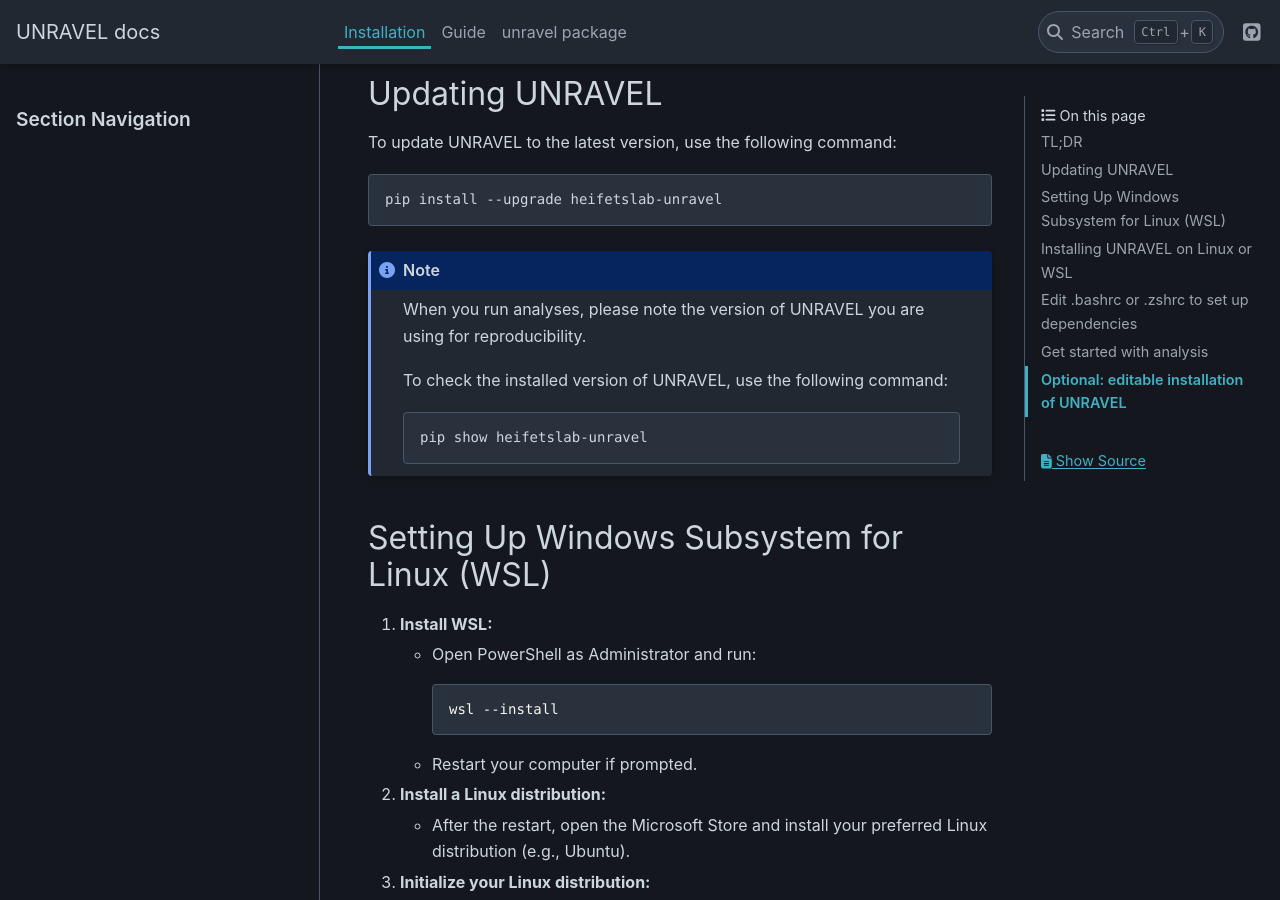
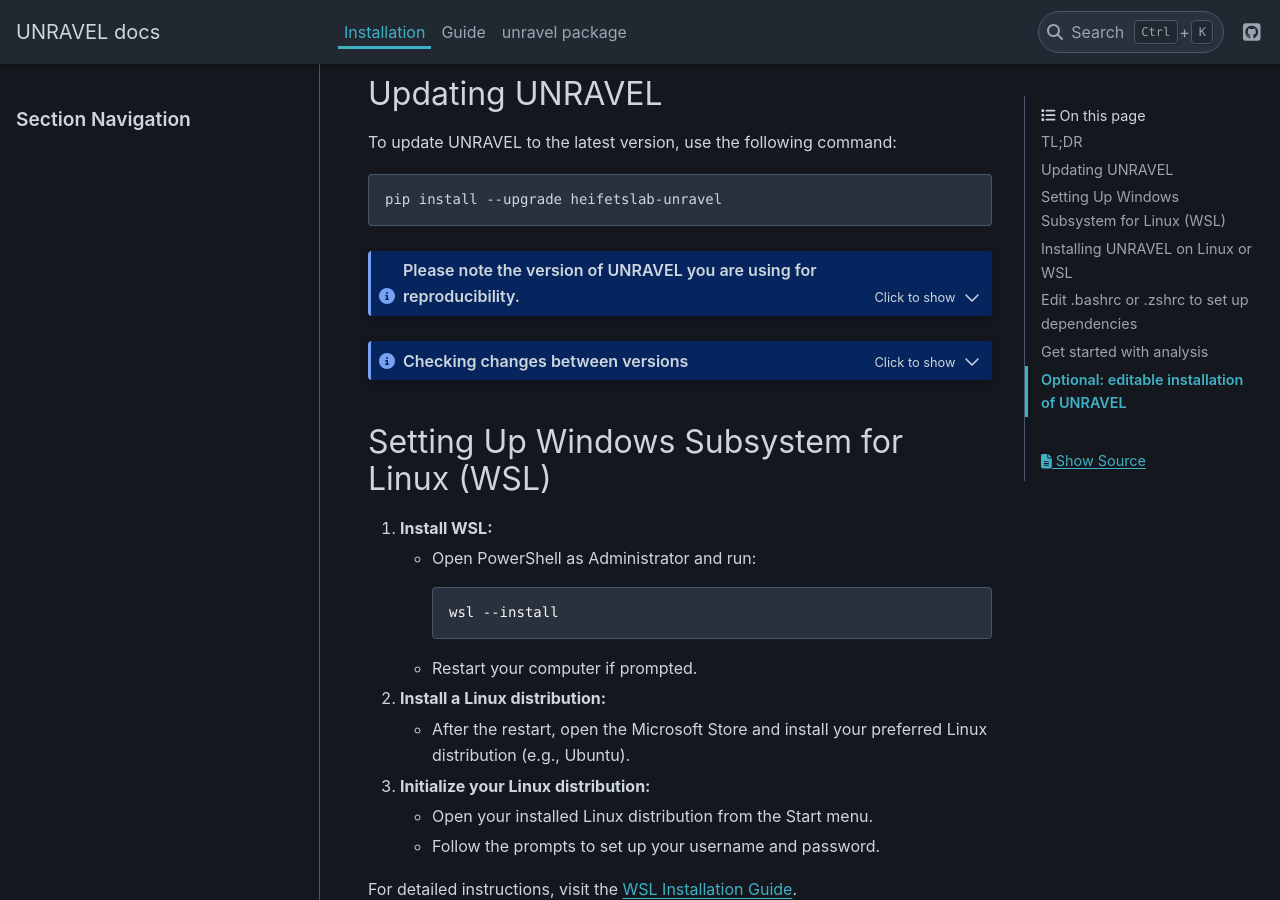
Before and after one commit to b-heifets/UNRAVEL, a Sphinx documentation site: the page built from unravel/docs/installation.md, in a window 1280 px wide and 900 px high, scrolled down 582 px. Built offline with Sphinx 7.4.7 and the PyData theme 0.15.4, drawn with Linux system fonts in a browser that asks for light colours; some of the changed lines change nothing that is shown.

Commit message:
Added notes related to checking the version and history of changes

````diff
--- a/unravel/docs/installation.md
+++ b/unravel/docs/installation.md
@@ -25,16 +25,28 @@
 pip install --upgrade heifetslab-unravel
 ```
 
-:::{note}
-When you run analyses, please note the version of UNRAVEL you are using for reproducibility.
+:::{admonition} Please note the version of UNRAVEL you are using for reproducibility.
+:class: note dropdown
 
 To check the installed version of UNRAVEL, use the following command:
 
 ```bash
 pip show heifetslab-unravel
+
 ```
+
+To check the latest version, go to the [heifetslab-unravel PyPI page](https://pypi.org/project/heifetslab-unravel/)
 :::
 
+:::{admonition} Checking changes between versions
+:class: note dropdown
+
+Releases and update notes for UNRAVEL can be found [here](https://github.com/b-heifets/UNRAVEL/releases) on GitHub .
+
+For more detailed information, you can view the commit history:
+* [Main branch commits](https://github.com/b-heifets/UNRAVEL/commits/main)
+* [Dev branch commits](https://github.com/b-heifets/UNRAVEL/commits/dev)
+:::
 
 
 ## Setting Up Windows Subsystem for Linux (WSL)
````
